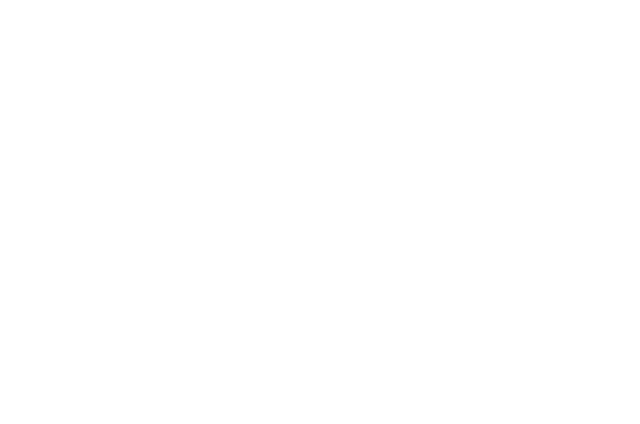
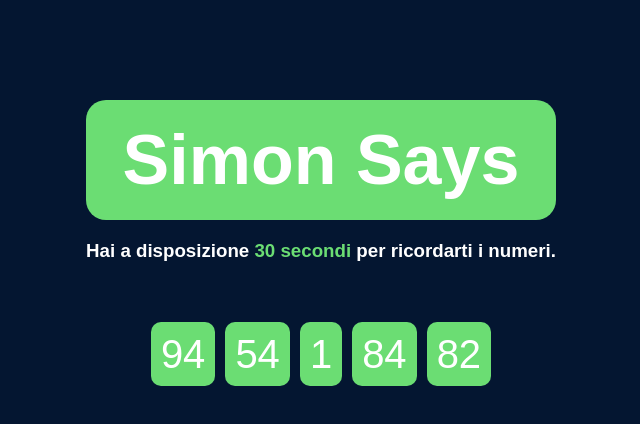
Before and after one commit to AliceColombari/js-simon, a plain HTML site: page index.html in a window 1280 px wide. Shown: the whole page, without its empty margins (319-959 px from the left). Drawn offline with Linux system fonts and the light colour scheme.

Commit message:
esercizio simon says

```diff
--- a/index.html
+++ b/index.html
@@ -9,6 +9,23 @@
 </head>
 <body>
 
+    <div id="general">
+        <header>
+            <h1>Simon Says</h1>
+            <h3>Hai a disposizione <span class="alert-secondi-tot">30 secondi</span> per ricordarti i numeri.</h3>
+        </header>
+
+        <main>
+            <div id="container-game">
+                <!-- <span class="numeri"></span> -->
+            </div>
+            <div id="numeri-ricordati" class="hidden">
+                <h3>I numeri che hai ricordato sono:</h3>
+
+            </div>
+        </main>
+    </div>
+
     <script type="text/javascript" src="main.js"></script>
 </body>
 </html>
--- a/main.js
+++ b/main.js
@@ -1,3 +1,64 @@
 // Visualizzare in pagina 5 numeri casuali. Da lì parte un timer di 30 secondi.
 // Dopo 30 secondi l’utente deve inserire, uno alla volta, i numeri che ha visto precedentemente, tramite il prompt().
 // Dopo che sono stati inseriti i 5 numeri, il software dice quanti e quali dei numeri da indovinare sono stati individuati.
+
+// array dei numeri generati
+let numeri = [];
+
+// creo un ciclo while per la creazione di 5 numeri casuali
+while (numeri.length < 5) {
+    // creo numeri casuali
+    let numeriCasuali = Math.floor(Math.random() * 100) + 1;
+
+    // se i numeri casuali sono inclusi nell'array allora inserisci nell'html
+    if (!numeri.includes(numeriCasuali)) {
+        numeri.push(numeriCasuali);
+    }
+}
+
+// stampo in console l'array dei numeri
+console.log(numeri);
+
+
+// seleziono i contenitori per i numeri e per il risultato
+const numeriContainer = document.getElementById('container-game');
+const numeriRicordati = document.getElementById('numeri-ricordati');
+
+// stampo i numeri casuali in pagina
+numeri.forEach(element => numeriContainer.innerHTML += `<span class="numeri">${element}</span>`);
+
+// funzione per l'avvio del gioco
+function simonGame() {
+    // genero un array di numeri dell'utente
+    let arrayUtente = [];
+
+    // ????
+    // nascondo i numeri generati dal pc
+    numeriContainer.classList.add('hidden');
+    // faccio apparire il contenitore del risultato
+    numeriRicordati.classList.remove('hidden');
+
+
+    // faccio inserire all'utente 5 numeri tramite un promt
+    for (let i = 0; i < 5; i++) {
+        let numeriUtente = parseInt(prompt('Inserisci un numero che ricordi.'));
+        // se il numero è ugule ad uno di quelli generati lo salvo
+        if (numeri.includes(numeriUtente)) {
+            arrayUtente.push(numeriUtente);
+        }
+    }
+    console.log(arrayUtente);
+
+    // stampo i numeri ricordati dall'utente
+    if (arrayUtente == '') {
+        // genero un titolo per il risultato
+        numeriRicordati.innerHTML = `<h3>Non hai indovinato nessun numero!</h3>`;
+    } else {
+        // genero il contenitore per inserire i numeri ricordati dall'utente
+        arrayUtente.forEach(element => numeriRicordati.innerHTML += `<span class="numeri">${element}</span>`);
+    }
+
+}
+
+// imposto il tempo da aspettare per avviare l'utilizzo della mia funzione di avvio del gioco
+setTimeout(simonGame, 30000);
--- a/style.css
+++ b/style.css
@@ -1,5 +1,59 @@
-*{
+* {
     margin: 0;
     padding: 0;
     box-sizing: border-box;
 }
+
+body {
+    background-color: #041631;
+    font-family: sans-serif;
+}
+
+#general {
+    display: flex;
+    align-items: center;
+    justify-content: center;
+    flex-direction: column;
+}
+
+header {
+    text-align: center;
+    color: #84a59d;
+    margin-top: 100px;
+}
+
+h1 {
+    color: #fff;
+    font-size: 70px;
+    background-color: #6BDD73;
+    padding: 20px;
+    border-radius: 20px;
+}
+
+h3 {
+    margin: 20px 0px;
+    color: #fff;
+}
+
+.alert-secondi-tot {
+    color: #6BDD73;
+}
+
+#container-game,
+#numeri-ricordati {
+    text-align: center;
+    margin-top: 50px;
+}
+
+.numeri {
+    background-color: #6BDD73;
+    color: #fff;
+    border-radius: 10px;
+    padding: 10px;
+    margin: 5px;
+    font-size: 40px;
+}
+
+.hidden {
+    display: none;
+}
```
